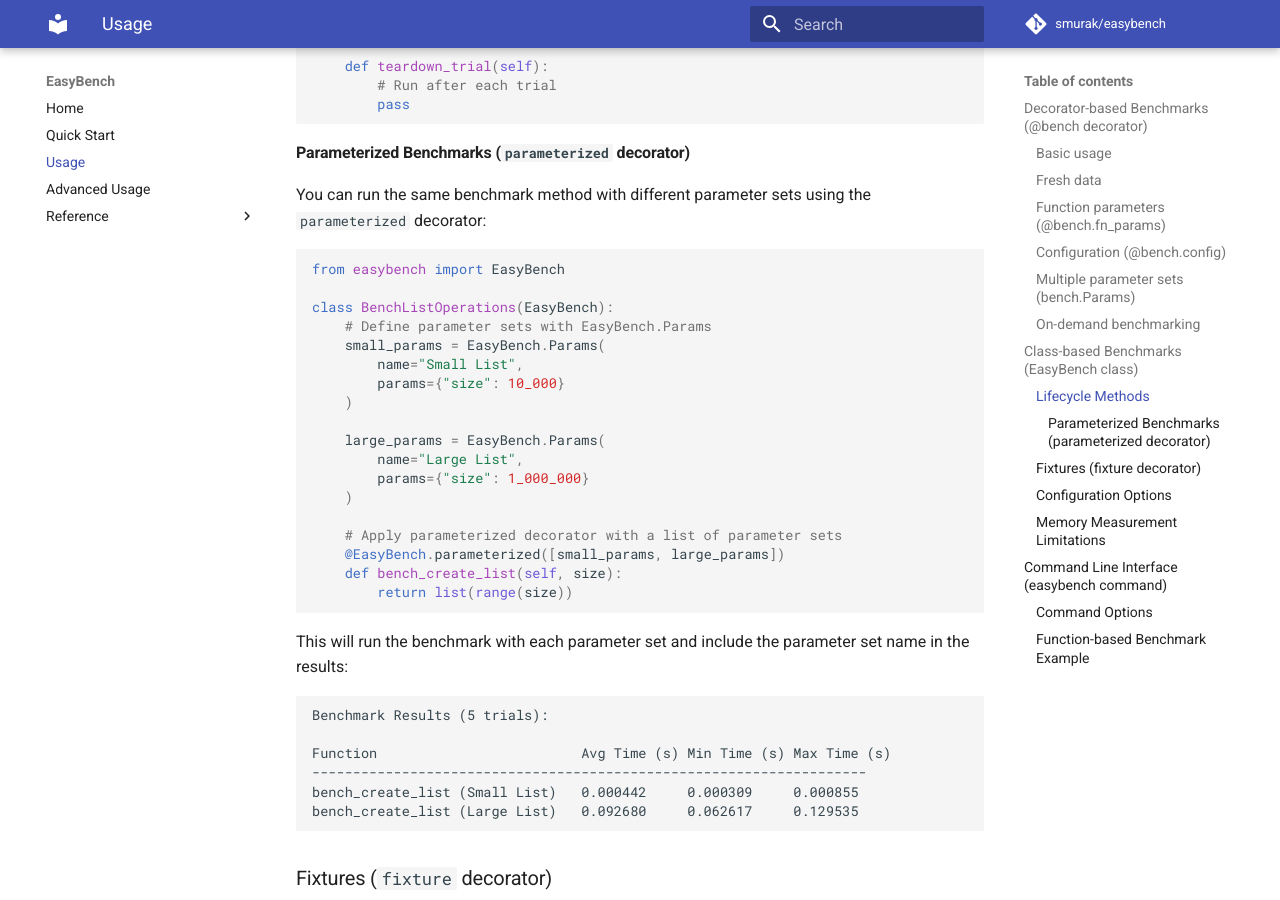
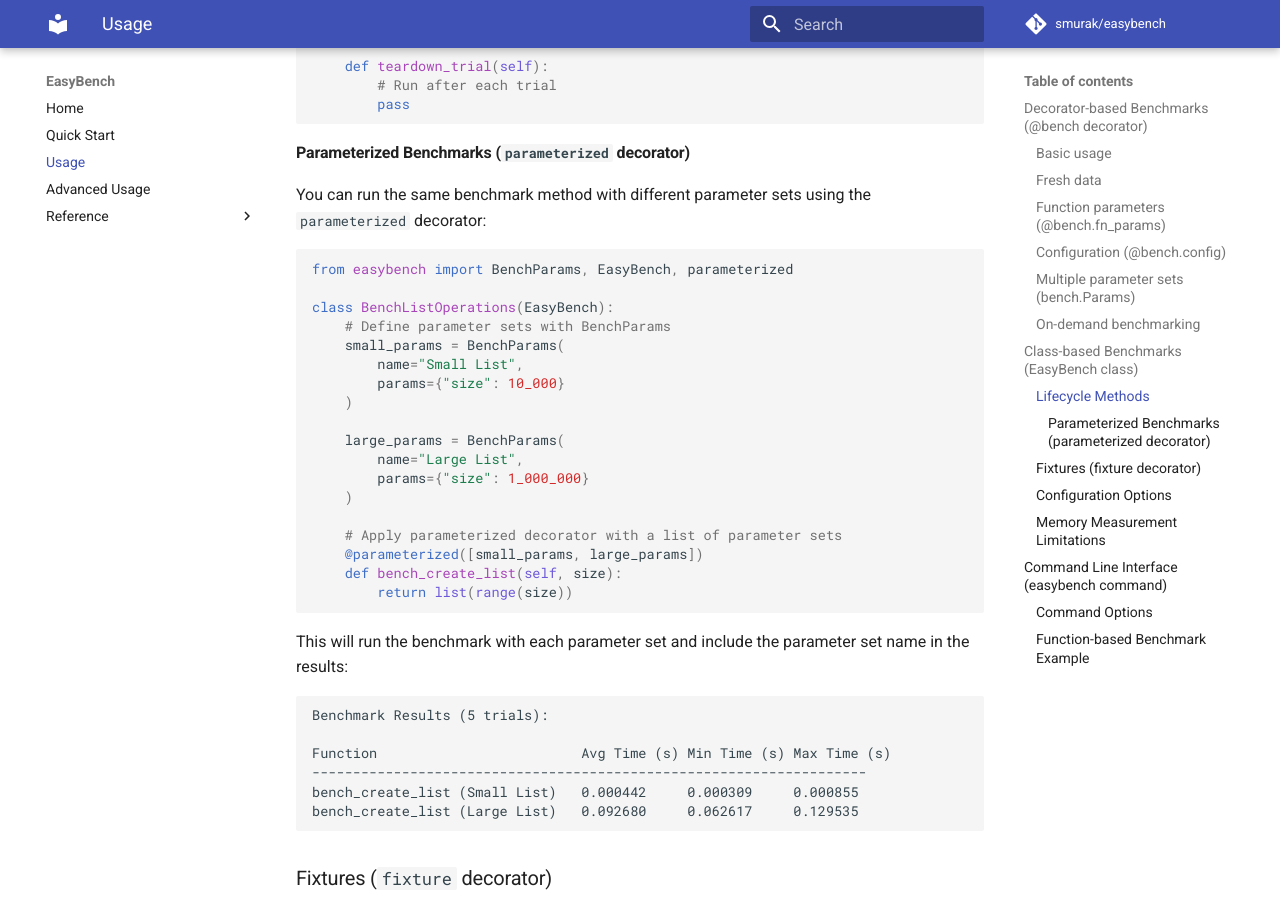
Before and after one commit to smurak/easybench, an MkDocs documentation site: the page built from docs/usage.md, in a window 1280 px wide and 900 px high, scrolled down 3866 px. Built offline with MkDocs 1.6.1 and Material for MkDocs 9.7.7, drawn with Linux system fonts in a browser that asks for light colours; comment, search, counter and statistics services are not loaded.

Commit message:
feat: update README and usage documentation to use BenchParams and parameterized decorator

````diff
--- a/docs/usage.md
+++ b/docs/usage.md
@@ -193,22 +193,22 @@
 You can run the same benchmark method with different parameter sets using the `parameterized` decorator:
 
 ```python
-from easybench import EasyBench
+from easybench import BenchParams, EasyBench, parameterized
 
 class BenchListOperations(EasyBench):
-    # Define parameter sets with EasyBench.Params
-    small_params = EasyBench.Params(
+    # Define parameter sets with BenchParams
+    small_params = BenchParams(
         name="Small List",
         params={"size": 10_000}
     )
 
-    large_params = EasyBench.Params(
+    large_params = BenchParams(
         name="Large List",
         params={"size": 1_000_000}
     )
 
     # Apply parameterized decorator with a list of parameter sets
-    @EasyBench.parameterized([small_params, large_params])
+    @parameterized([small_params, large_params])
     def bench_create_list(self, size):
         return list(range(size))
 ```
--- a/src/easybench/__init__.py
+++ b/src/easybench/__init__.py
@@ -4,14 +4,16 @@
 This package provides tools for benchmarking Python code with an easy-to-use interface.
 """
 
-from .core import BenchConfig, EasyBench, fixture
+from .core import BenchConfig, BenchParams, EasyBench, fixture, parameterized
 from .decorator import bench
 
 __version__ = "0.1.10"
 
 __all__ = [
     "BenchConfig",
+    "BenchParams",
     "EasyBench",
     "bench",
     "fixture",
+    "parameterized",
 ]
````
Also changed, not shown: README-pypi.md (+5 -5 lines), README.md (+5 -5 lines), README_ja.md (+5 -5 lines).
